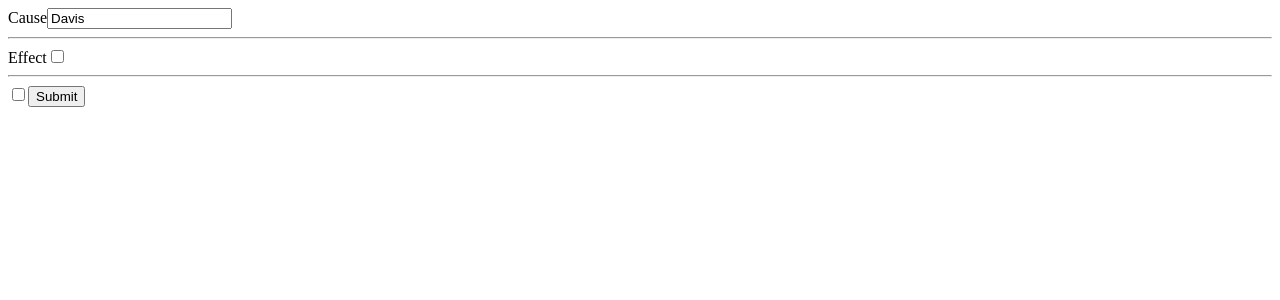
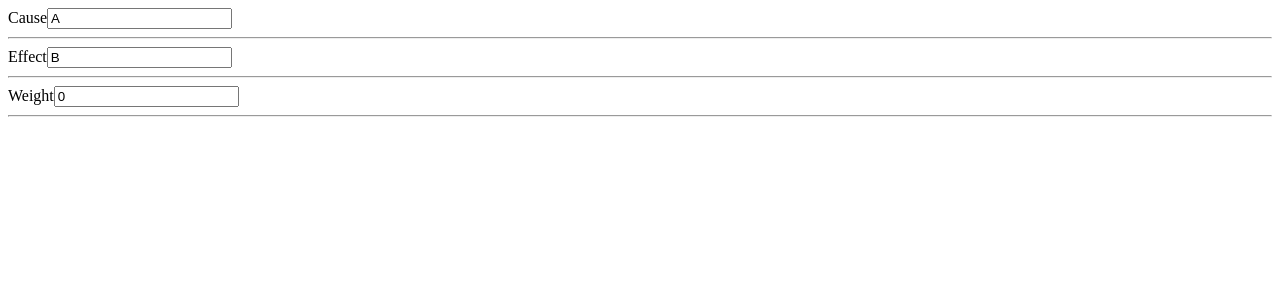
Before and after one commit to Fasih123456/davis36-freelancing-website, a React (Create React App) app in the folder davis/: page /node-add in a window 1280 px wide. Shown: the top 300 px of the page. Built offline with nearby package versions, Linux system fonts and the light colour scheme.

Commit message:
finished add node part

```diff
--- a/davis/src/Pages/App.js
+++ b/davis/src/Pages/App.js
@@ -11,8 +11,8 @@ const App = () => {
           <BrowserRouter>
             <React.Fragment>
               <Route path="/products/" exact  component={Screen2} />
-              <Route path="/product-add/" excat component={Record} />
-              <Route path="/node-add/" excat component={NodeAdd} />
+              <Route path="/product-add/" exact component={Record} />
+              <Route path="/node-add/" exact component={NodeAdd} />
             </React.Fragment>
           </BrowserRouter>
       </div>
--- a/davis/src/Pages/newrecord.js
+++ b/davis/src/Pages/newrecord.js
@@ -8,14 +8,17 @@ const Record = () => {
 
     const postData = (e) => {
         e.preventDefault();
+        console.log(e);
         axios.post('https://62ea7b1c3a5f1572e87ca9e9.mockapi.io/product', {
             name: name,
             value: value
-        }).then(res => console.log('Posting data', res))
+        })
     }
 
     return (
+
         <form>
+
             <label>Name</label>
             <input type="text" value={name} onChange={(e) => setName(e.target.value)} />
             < hr />
--- a/davis/src/Pages/nodeadd.js
+++ b/davis/src/Pages/nodeadd.js
@@ -1,34 +1,113 @@
-import React, { useEffect, useState } from 'react';
+import React, { useEffect, useState, Component } from 'react';
 import axios, { Axios } from 'axios';
 import { Redirect } from 'react-router';
 
+class NodeAdd extends Component{
+    constructor(){
+        super();
+        this.state = {
+            cause: "A",
+            effect: "B",
+            weight: 0,
+        };
+        this.onInputChange = this.onInputChange.bind(this);
+        this.onSubmitForm = this.onSubmitForm.bind(this);
+    }
+
+    onInputChange(event){
+        this.setState({
+            [event.target.name]: event.target.value
+        })
+
+
+        console.log(this.state);
+    }
+
+    onSubmitForm(event){
+        //this is a bit complex so we will do this later
+    }
+
+    render(){
+        const hashMap = this.props.history.location.state;
+        console.log(hashMap);
+
+
+        return(
+            <form>
+
+            <label>Cause
+            <input name="cause" type="text" value={this.state.cause} onChange={this.onInputChange} />
+            </label>
+            < hr />
+            <label>Effect
+            <input name="effect" type="text" value={this.state.effect} onChange={this.onInputChange} />
+            </label>
+            < hr />
+            <label>Weight
+            <input name="weight" type="number" value={this.state.weight} onChange={this.onInputChange} />
+            </label>
+            < hr />
+
+
+
+            </form>
+        )
+    }
+}
+
+/*
 const NodeAdd = () => {
     const [name, setName] = useState("Davis");
     const [value, setValue] = useState(false);
-    const [cause, setCause] = useState("A");
-    const [effect, setEffect] = useState("1");
+    const [weight, setWeight] = useState(0);
+    const data = this.props.location;
+
 
     const postData = (e) => {
         e.preventDefault();
+
+        console.log(name)
+
         axios.post('https://62ea7b1c3a5f1572e87ca9e9.mockapi.io/product', {
-            name: name,
-            value: value
+
+                "nodes": [
+                  {
+                    "id": "5",
+                    "name": "A"
+                  },
+                  {
+                    "id": "2",
+                    "name": "B"
+                  }
+                ],
+                "edges": [
+                  {
+                    "source": "1",
+                    "target": "2",
+                    "weight": "1"
+                  }
+                ],
+                "id": "1"
+
         }).then(res => console.log('Posting data', res))
     }
 
     return (
         <form>
+            {console.log(data)}
             <label>Cause</label>
             <input type="text" value={name} onChange={(e) => setName(e.target.value)} />
             < hr />
             <label>Effect</label>
-            <input type="checkbox" value={value} onChange={(e) => setValue(e.target.value)} />
+            <input type="text" value={value} onChange={(e) => setValue(e.target.value)} />
+            < hr />
+            <label>Weight</label>
+            <input type="number" value={weight} onChange={(e) => setWeight(e.target.weight)} />
             < hr />
 
-            <input type="checkbox" value={value} onChange={(e) => setValue(e.target.value)} />
             <a href="/products"><button onClick={postData}>Submit</button></a>
         </form>
     )
-}
+}*/
 
 export default NodeAdd;
--- a/davis/src/Pages/screen2.js
+++ b/davis/src/Pages/screen2.js
@@ -1,8 +1,13 @@
 import React, { useEffect, useState } from "react";
 import axios, { Axios } from "axios";
+import { Link } from "react-router-dom";
+
+var data =[]
 
 function Screen2() {
   const [product, setProduct] = useState(null);
+
+
 
   useEffect(() => {
     axios.get("https://62ea7b1c3a5f1572e87ca9e9.mockapi.io/product").then((response) => {
@@ -22,7 +27,23 @@ function Screen2() {
           </tr>
           {getValue(product)}
         </table>
-        <a href="node-add"><button>Add Record</button></a>
+
+        <Link
+        to={{
+          pathname: "/node-add",
+          state: data
+        }}
+        >
+        <button>Add Record</button>
+        </Link>
+        <Link
+        to={{
+          pathname: "/screen3",
+          state: data
+        }}
+        >
+        <button>Run Values</button>
+        </Link>
       </React.Fragment>
     );
   } else {
@@ -46,6 +67,8 @@ function getValue(products) {
   const arr1 = nodes.map((product) => {
       hashmap.set(product.id, product.name);
   })
+  data = hashmap;
+
 
 
 
```
